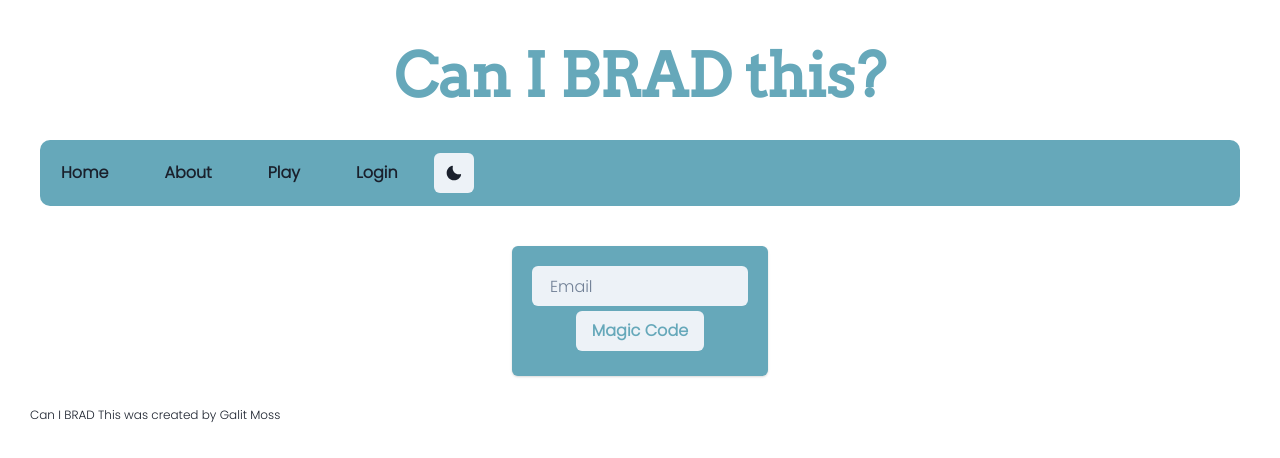
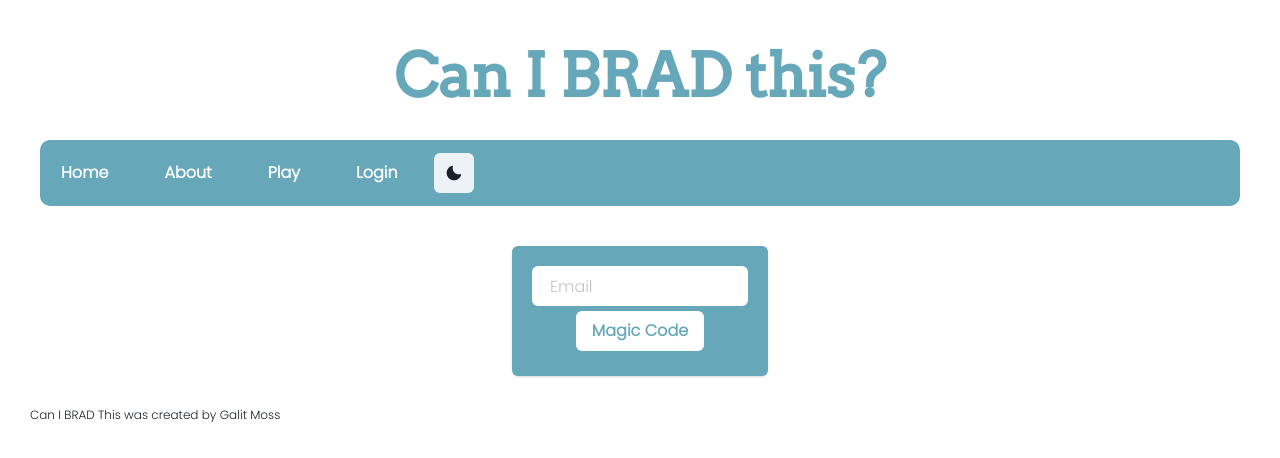
Before and after one commit to gal333t/project4, a React (Vite) app: page /login in a window 1280 px wide. Shown: the top 458 px of the page. Built offline with nearby package versions, Linux system fonts and the light colour scheme; no server answers.

Commit message:
fixing bugs with light/dark mode on login

```diff
--- a/src/Components/BradItem.jsx
+++ b/src/Components/BradItem.jsx
@@ -46,7 +46,6 @@ export default function BradItem() {
         setCount(count + 1);
         getBradItems();
         setUserAnswer("correct 🎉");
-        console.log(username);
       }
     } else {
       getBradItems();
--- a/src/Components/Login.jsx
+++ b/src/Components/Login.jsx
@@ -1,6 +1,13 @@
 import { useState } from "react";
 import supabase from "../supabase.js";
-import { Card, CardBody, Input, Button, useToast } from "@chakra-ui/react";
+import {
+  Card,
+  CardBody,
+  Input,
+  Button,
+  useToast,
+  useColorModeValue,
+} from "@chakra-ui/react";
 import { Link } from "react-router-dom";
 
 export default function Login() {
@@ -9,6 +16,8 @@ export default function Login() {
   const [submitted, setSubmitted] = useState(false);
 
   const toast = useToast();
+  const bg = useColorModeValue("white", "white");
+  const txtColor = useColorModeValue("black", "black");
 
   async function determineUser(emailInput) {
     // need to change method to not error if email doesn't exist
@@ -36,8 +45,12 @@ export default function Login() {
             <CardBody>
               <Input
                 variant="filled"
+                bg={bg}
+                color={txtColor}
                 focusBorderColor="white"
-                _focus={{ bg: "#EDF2F7", color: "#66a8ba" }}
+                _focus={{ bg: bg, color: txtColor }}
+                _placeholder={{ color: "blackAlpha.400" }}
+                _hover={{ bg: bg, color: txtColor }}
                 value={email}
                 placeholder="Email"
                 onChange={(e) => {
@@ -47,7 +60,9 @@ export default function Login() {
               <br />
               <Button
                 className="button"
-                color="#66a8ba"
+                color={"#66a8ba"}
+                bg={bg}
+                _hover={{ bg: "whiteAlpha.800 " }}
                 onClick={(e) => {
                   if (email.length <= 0) {
                     toast({
@@ -80,9 +95,12 @@ export default function Login() {
           <Card align="center" bg="#66a8ba">
             <CardBody>
               <Input
-                variant="filled"
+                bg={bg}
+                color={txtColor}
                 focusBorderColor="white"
-                _focus={{ bg: "#EDF2F7", color: "#66a8ba" }}
+                _focus={{ bg: bg, color: txtColor }}
+                _hover={{ bg: bg, color: txtColor }}
+                _placeholder={{ color: "blackAlpha.400" }}
                 placeholder="Magic Code"
                 value={magicCode}
                 onChange={(e) => setMagicCode(e.target.value)}
@@ -91,7 +109,9 @@ export default function Login() {
               <br />
               <Button
                 className="button"
-                color="#66a8ba"
+                color={"#66a8ba"}
+                bg={bg}
+                _hover={{ bg: "whiteAlpha.800 " }}
                 as={Link}
                 to="/"
                 onClick={() => {
--- a/src/Components/Navbar.jsx
+++ b/src/Components/Navbar.jsx
@@ -25,6 +25,7 @@ export default function Navbar() {
         border="1px"
         borderColor="transparent"
         borderRadius="10px"
+        color="white"
       >
         <BreadcrumbItem>
           <BreadcrumbLink as={NavLink} to="/" m="5" fontWeight="bold">
```
